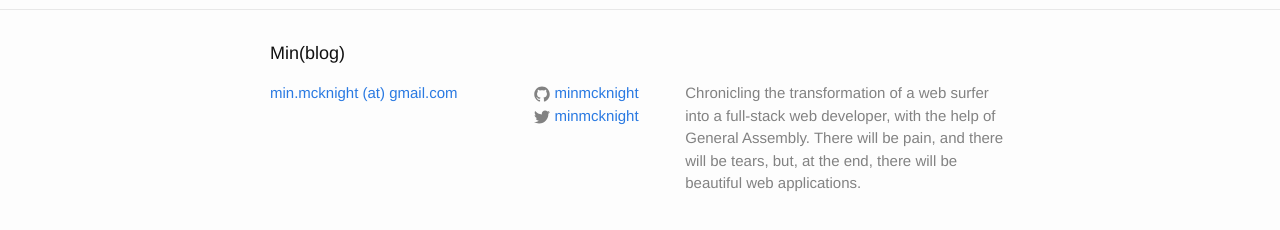
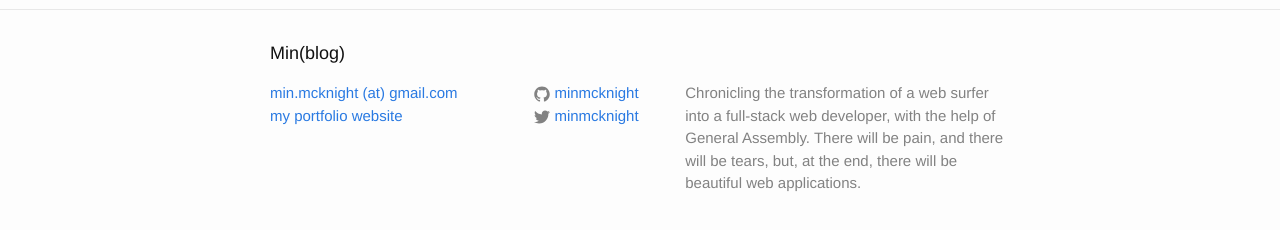
Before and after one commit to minmcknight/minmcknight.github.io, a Jekyll site: the page built from index.html, in a window 1280 px wide. Shown: the part 287-517 px from the top of the page. Built offline with Jekyll 4.4.1, drawn with Linux system fonts in a browser that asks for light colours.

Commit message:
added web link

```diff
--- a/_includes/footer.html
+++ b/_includes/footer.html
@@ -8,6 +8,7 @@
       <div class="footer-col  footer-col-1">
         <ul class="contact-list">
           <li><a href="mailto:{{ site.email }}">{{ site.email }}</a></li>
+          <li><a href="http://minmcknight.com">my portfolio website</a></li>
         </ul>
       </div>
 
```
